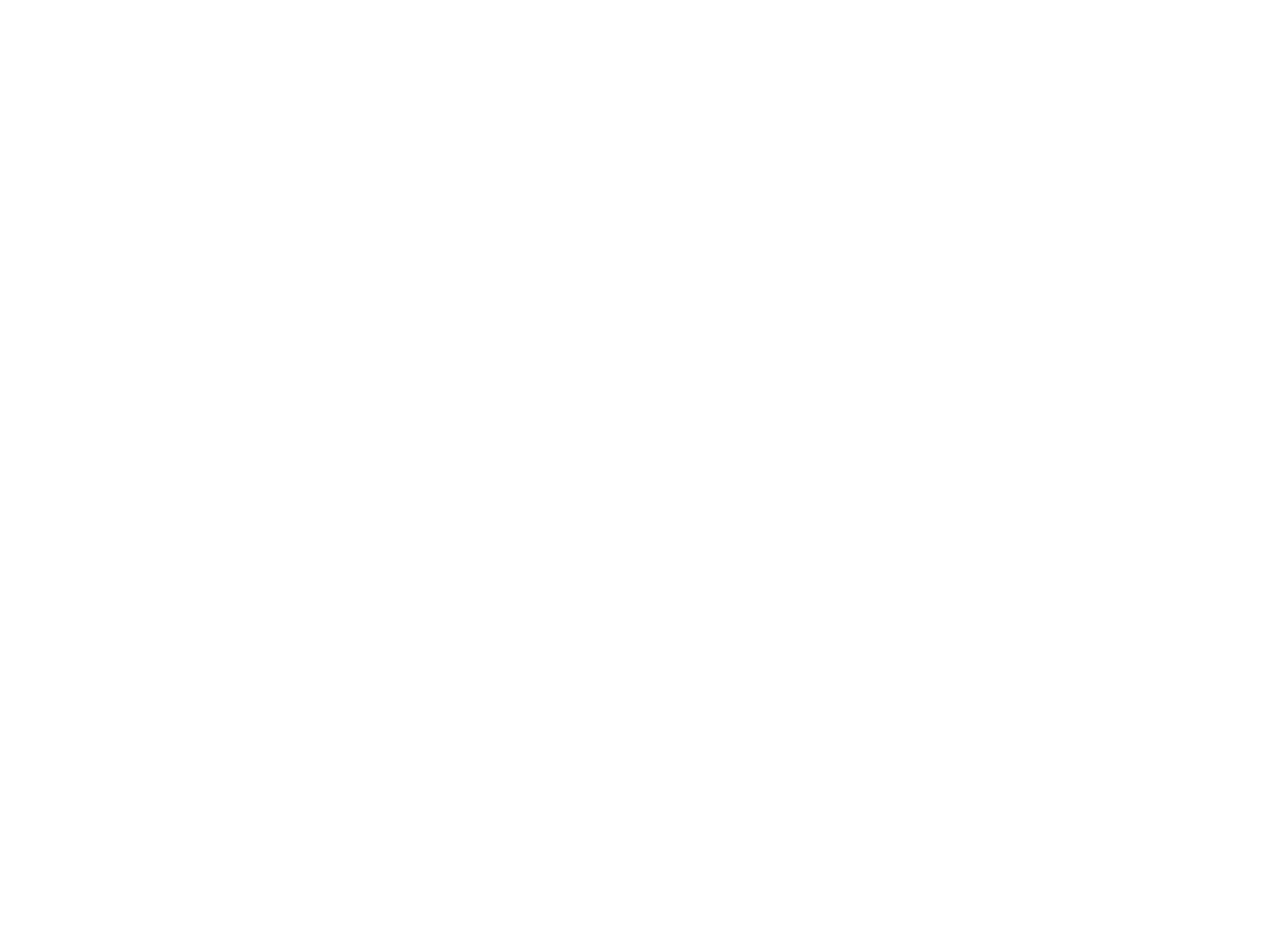
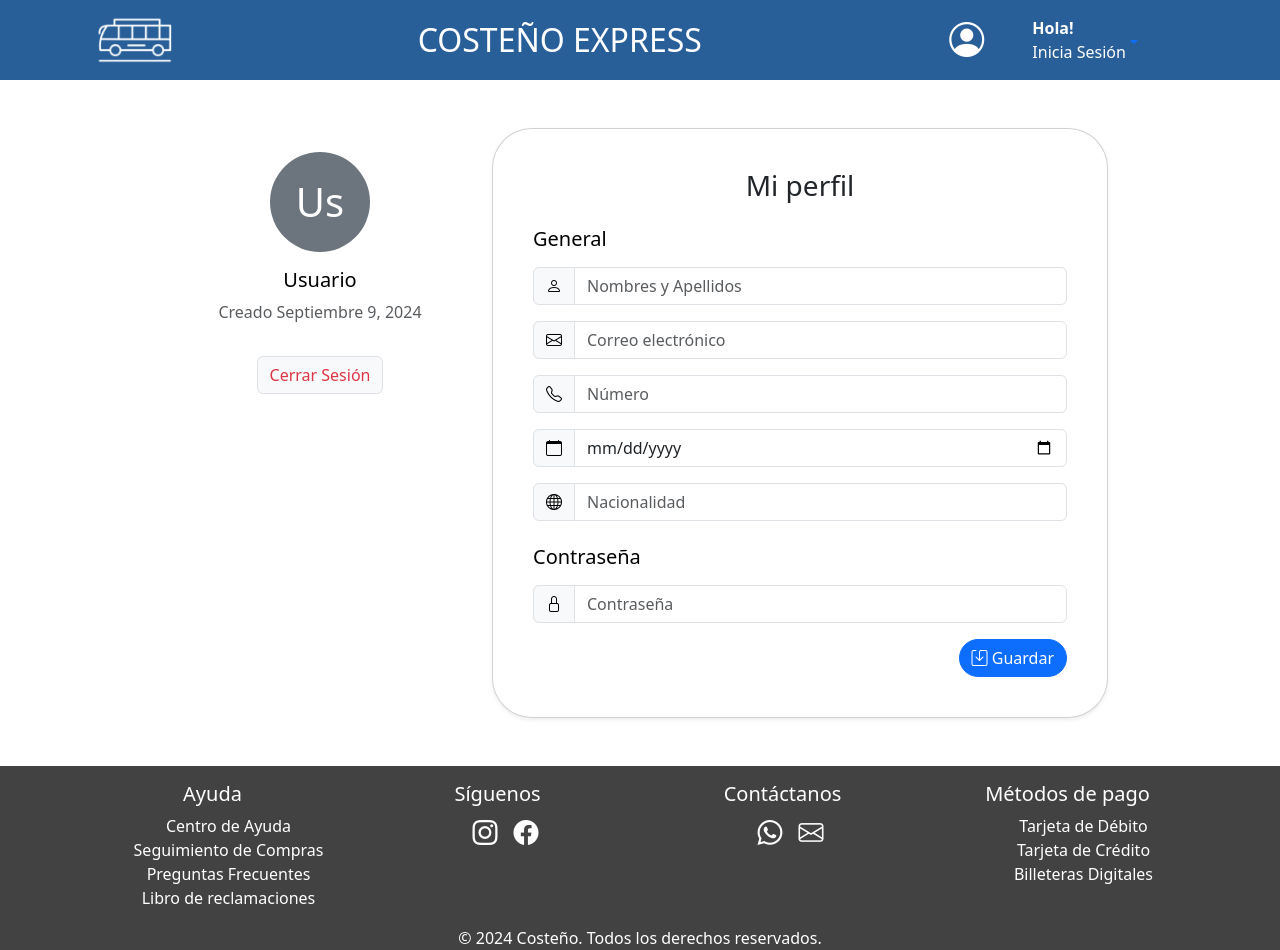
Before and after one commit to JorgeRiveraMio/ProyectoCosteno, an Angular app: page /perfil in a window 1280 px wide. Before the commit this address led to /. Before the commit the page ends 800 px from the top, so only its background shows below. Built offline with nearby package versions, Linux system fonts and the light colour scheme.

Commit message:
se agrego perfil

```diff
--- /dev/null
+++ b/src/app/Pages/perfil/perfil.component.html
@@ -0,0 +1,73 @@
+<app-header></app-header>
+<main id="perfil" class="py-5">
+    <div class="container-fluid">
+        <div class="row justify-content-center align-items-start">
+
+            <div class="col-lg-3 text-center d-flex flex-column justify-content-center">
+                <div class="p-4 text-center">
+                    <div class="avatar bg-secondary text-white mx-auto rounded-circle d-flex align-items-center justify-content-center" style="width: 100px; height: 100px; font-size: 40px;">
+                        Us
+                    </div>
+                    <h5 class="mt-3" style="color: black;">Usuario</h5>
+                    <p class="text-muted">Creado Septiembre 9, 2024</p>
+                    <button class="btn btn-light border mt-3 text-danger">Cerrar Sesión</button>
+                </div>
+            </div>
+
+            <div class="col-lg-6">
+                <div class="card p-4 shadow-sm" style="border-radius: 40px;">
+                    <div class="card-body">
+                        <h3 class="card-title text-center mb-4">Mi perfil</h3>
+                        <form>
+                            <h5 class="mb-3" style="color: black;">General</h5>
+                            <div class="mb-3">
+                                <div class="input-group">
+                                    <span class="input-group-text"><i class="bi bi-person" style="color: black;"></i></span>
+                                    <input type="text" class="form-control" id="nombre" placeholder="Nombres y Apellidos">
+                                </div>
+                            </div>
+                            <div class="mb-3">
+                                <div class="input-group">
+                                    <span class="input-group-text"><i class="bi bi-envelope" style="color: black;"></i></span>
+                                    <input type="email" class="form-control" id="correo" placeholder="Correo electrónico">
+                                </div>
+                            </div>
+                            <div class="mb-3">
+                                <div class="input-group">
+                                    <span class="input-group-text"><i class="bi bi-telephone" style="color: black;"></i></span>
+                                    <input type="text" class="form-control" id="telefono" placeholder="Número">
+                                </div>
+                            </div>
+                            <div class="mb-3">
+                                <div class="input-group">
+                                    <span class="input-group-text"><i class="bi bi-calendar" style="color: black;"></i></span>
+                                    <input type="date" class="form-control" id="fecha-nacimiento">
+                                </div>
+                            </div>
+                            <div class="mb-3">
+                                <div class="input-group">
+                                    <span class="input-group-text"><i class="bi bi-globe" style="color: black;"></i></span>
+                                    <input type="text" class="form-control" id="nacionalidad" placeholder="Nacionalidad">
+                                </div>
+                            </div>
+                            <!-- Contraseña -->
+                            <h5 class="mb-3 mt-4" style="color: black;">Contraseña</h5>
+                            <div class="mb-3">
+                                <div class="input-group">
+                                    <span class="input-group-text"><i class="bi bi-lock" style="color: black;"></i></span>
+                                    <input type="password" class="form-control" id="contrasena" placeholder="Contraseña">
+                                </div>
+                            </div>
+                            <div class="d-flex justify-content-end">
+                                <button type="submit" class="btn btn-primary" style="border-radius: 20px;">
+                                    <i class="bi bi-save"></i> Guardar
+                                </button>
+                            </div>
+                        </form>
+                    </div>
+                </div>
+            </div>
+        </div>
+    </div>
+</main>
+<app-footer></app-footer>
--- a/src/app/app.routes.ts
+++ b/src/app/app.routes.ts
@@ -2,6 +2,7 @@
 import { PrincipalComponent } from './Pages/principal/principal.component';
 import { LoginComponent } from './Pages/login/login.component';
 import { RegistroComponent } from './Pages/registro/registro.component';
+import { PerfilComponent } from './Pages/perfil/perfil.component';
 
 export const routes: Routes = [
     {
@@ -15,5 +16,8 @@
       {
             path:"registro",
             component:RegistroComponent
+        },{
+            path:"perfil",
+            component: PerfilComponent
         }
 ];
--- a/src/styles.css
+++ b/src/styles.css
@@ -3,7 +3,6 @@
 *{
     color: white;
 }
-
 select{
     height: 80px;
 }
```
Also changed, not shown: src/app/Pages/perfil/perfil.component.ts (added, +14 -0 lines), src/app/Pages/perfil/perfil.component.css (added), 1 other file (tests, documents, lock files or other folders).
